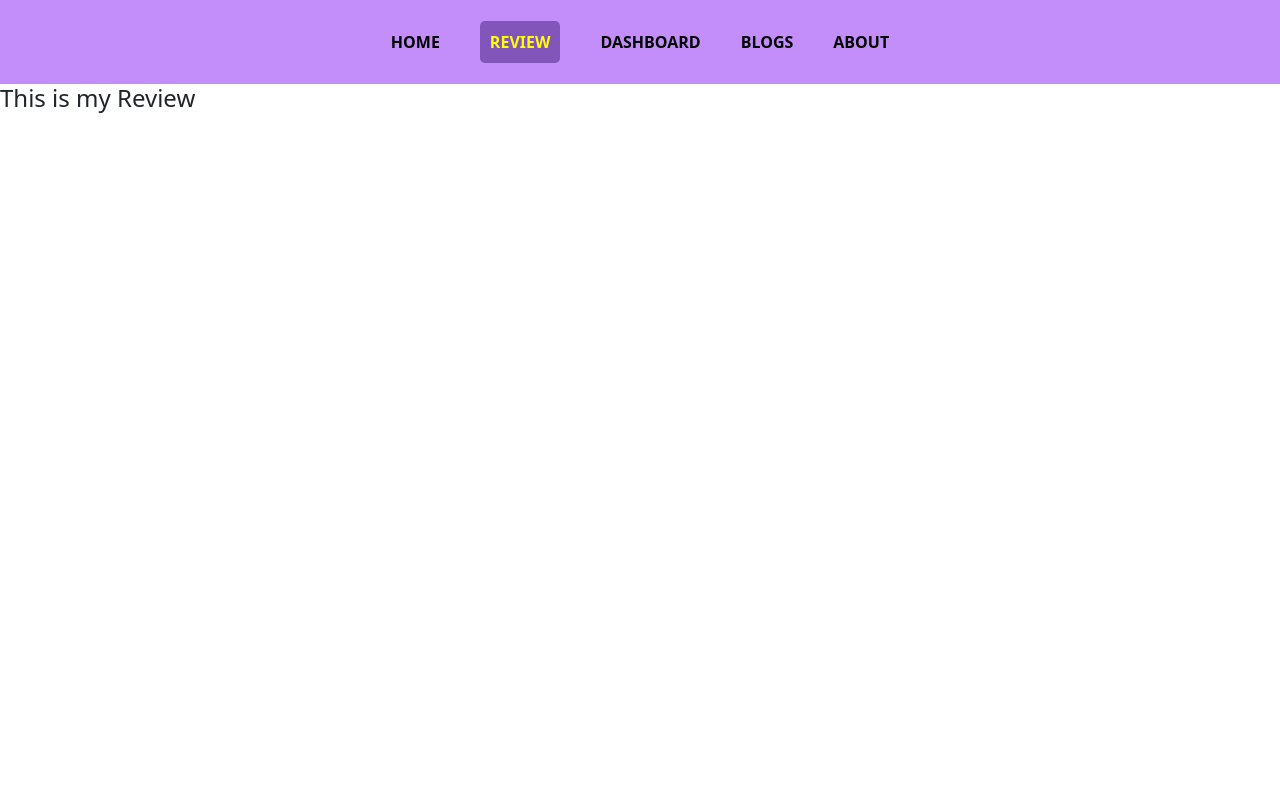
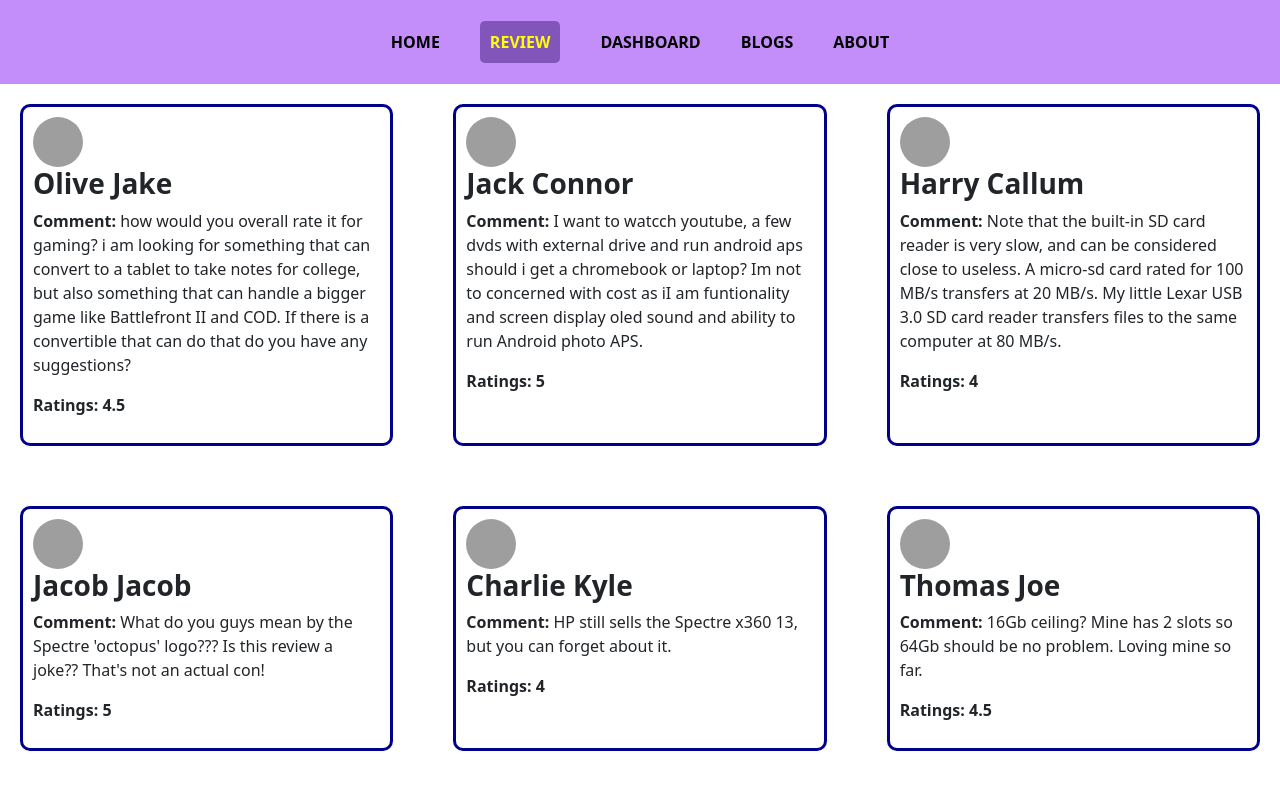
Before and after one commit to abdullahalmasudpersonal/Assignment-09, a React (Create React App) app: page /review in a window 1280 px wide. Shown: the top 790 px of the page. Built offline with nearby package versions, Linux system fonts and the light colour scheme; grey boxes are pictures that could not be loaded; the HTML template or start-up script is replaced by a standard one.

Commit message:
add review

```diff
--- /dev/null
+++ b/public/reviewData.json
@@ -0,0 +1,44 @@
+[
+    {
+        "_id": "1236524",
+        "name": "Olive Jake",
+        "image": "https://images.unsplash.com/photo-1472099645785-5658abf4ff4e?ixlib=rb-1.2.1&ixid=MnwxMjA3fDB8MHxwaG90by1wYWdlfHx8fGVufDB8fHx8&auto=format&fit=crop&w=870&q=80",
+        "comment": "how would you overall rate it for gaming? i am looking for something that can convert to a tablet to take notes for college, but also something that can handle a bigger game like Battlefront II and COD. If there is a convertible that can do that do you have any suggestions?",
+        "rating": "4.5"
+    },
+    {
+        "_id": "9758456",
+        "name": "Jack Connor",
+        "image": "https://images.unsplash.com/photo-1543132220-3ec99c6094dc?ixlib=rb-1.2.1&ixid=MnwxMjA3fDB8MHxwaG90by1wYWdlfHx8fGVufDB8fHx8&auto=format&fit=crop&w=687&q=80",
+        "comment": "I want to watcch youtube, a few dvds with external drive and run android aps should i get a chromebook or laptop? Im not to concerned with cost as iI am funtionality and screen display  oled sound and ability to run Android photo APS. ",
+        "rating": "5"
+    },
+    {
+        "_id": "9571395",
+        "name": "Harry Callum",
+        "image": "https://images.unsplash.com/photo-1557862921-37829c790f19?ixlib=rb-1.2.1&ixid=MnwxMjA3fDB8MHxwaG90by1wYWdlfHx8fGVufDB8fHx8&auto=format&fit=crop&w=871&q=80",
+        "comment": "Note that the built-in SD card reader is very slow, and can be considered close to useless. A micro-sd card rated for 100 MB/s transfers at 20 MB/s. My little Lexar USB 3.0 SD card reader transfers files to the same computer at 80 MB/s.",
+        "rating": "4"
+    },
+    {
+        "_id": "12967465",
+        "name": "Jacob Jacob",
+        "image": "https://images.unsplash.com/photo-1615109398623-88346a601842?ixlib=rb-1.2.1&ixid=MnwxMjA3fDB8MHxwaG90by1wYWdlfHx8fGVufDB8fHx8&auto=format&fit=crop&w=687&q=80",
+        "comment": "What do you guys mean by the Spectre 'octopus' logo??? Is this review a joke?? That's not an actual con!",
+        "rating": "5"
+    },
+    {
+        "_id": "297531298",
+        "name": "Charlie Kyle",
+        "image": "https://images.unsplash.com/photo-1591084728795-1149f32d9866?ixlib=rb-1.2.1&ixid=MnwxMjA3fDB8MHxwaG90by1wYWdlfHx8fGVufDB8fHx8&auto=format&fit=crop&w=764&q=80",
+        "comment": "HP still sells the Spectre x360 13, but you can forget about it.",
+        "rating": "4"
+    },
+    {
+        "_id": "7126529856",
+        "name": "Thomas Joe",
+        "image": "https://images.unsplash.com/photo-1507003211169-0a1dd7228f2d?ixlib=rb-1.2.1&ixid=MnwxMjA3fDB8MHxwaG90by1wYWdlfHx8fGVufDB8fHx8&auto=format&fit=crop&w=687&q=80",
+        "comment": "16Gb ceiling? Mine has 2 slots so 64Gb should be no problem. Loving mine so far.",
+        "rating": "4.5"
+    }
+]
--- a/src/Components/Review/Review.css
+++ b/src/Components/Review/Review.css
@@ -0,0 +1,18 @@
+
+.div-container{
+    display: grid;
+    grid-template-columns: 3fr;
+}
+.review-container{
+    display: grid;
+    grid-template-columns: repeat(3, 1fr);
+    gap: 20px;
+}
+
+@media screen and (max-width: 900px){
+    .review-container{
+        display: grid;
+        grid-template-columns: repeat(2, 1fr);
+        gap: 20px;
+    }
+}
--- a/src/Components/Review/Review.js
+++ b/src/Components/Review/Review.js
@@ -1,9 +1,21 @@
 import React from 'react';
+import useReview from '../../Hooks/useReview';
+import ReviewInfo from '../ReviewInfo/ReviewInfo';
+import './Review.css'
+
 
 const Review = () => {
+    const [review, setReview] = useReview();
     return (
-        <div>
-            <h4>This is my Review</h4>
+        <div className='div-container'>
+            <div className='review-container'>
+                {
+                    review.map(review => <ReviewInfo
+                        key={review._id}
+                        review={review}
+                    ></ReviewInfo>)
+                }
+            </div>
         </div>
     );
 };
--- /dev/null
+++ b/src/Components/ReviewInfo/ReviewInfo.css
@@ -0,0 +1,17 @@
+
+.review-info{
+    border: 3px solid darkblue;
+    margin: 20px;
+    border-radius: 10px;
+    padding: 10px;
+}
+
+.review-info img{
+    height: 50px;
+    width: 50px;
+    border-radius: 50%;
+    margin: 0;
+}
+.img-nam{
+    display: grid;
+}
--- /dev/null
+++ b/src/Components/ReviewInfo/ReviewInfo.js
@@ -0,0 +1,19 @@
+import React from 'react';
+import './ReviewInfo.css'
+
+const ReviewInfo = (props) => {
+    const { name, image, comment,rating } = props.review;
+    return (
+
+        <div className='review-info'>
+                <img src={image} alt='' />
+                <h3><strong>{name}</strong></h3>
+            <p><strong>Comment:</strong> {comment}</p>
+            <p><strong>Ratings: {rating}</strong></p>
+        </div>
+
+
+    );
+};
+
+export default ReviewInfo;
--- /dev/null
+++ b/src/Hooks/useReview.js
@@ -0,0 +1,13 @@
+import { useEffect, useState } from "react"
+
+const useReview = () => {
+    const [review, setReview] = useState([]);
+    useEffect( () => {
+        fetch('reviewData.json')
+        .then(res=> res.json())
+        .then(data=>setReview(data));
+    }, []);
+    return [review, setReview];
+}
+
+export default useReview;
```
